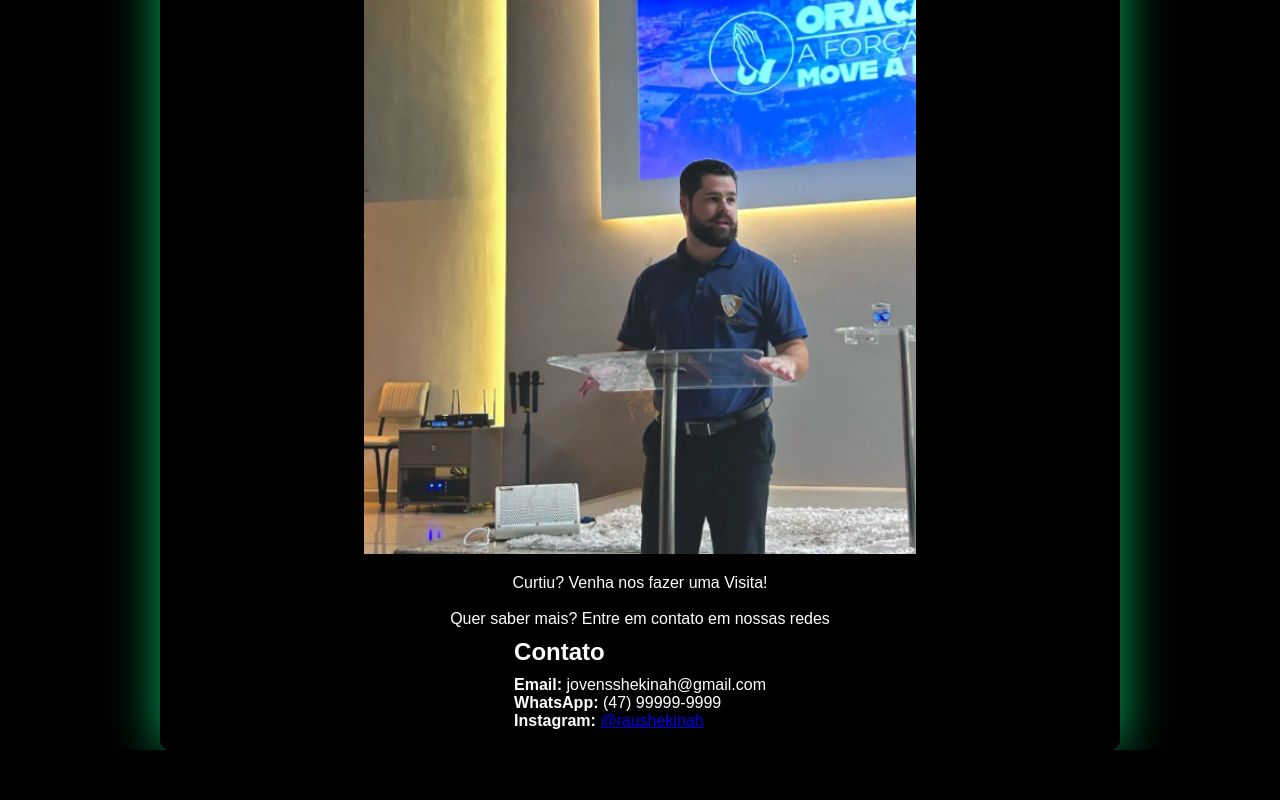
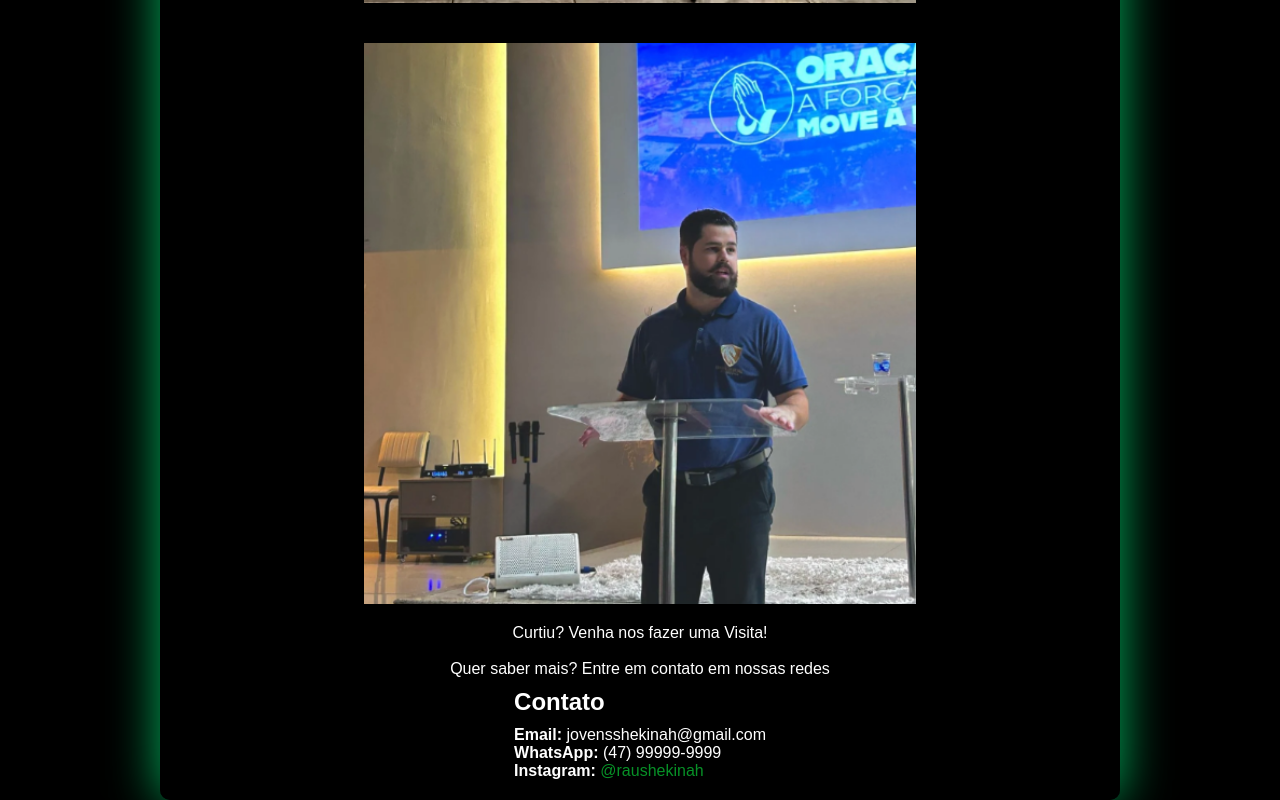
Before and after one commit to davipadilha19/encontro-jovens-shekinah, a plain HTML site: page index.html in a window 1280 px wide. Shown: the part 3813-4613 px from the top of the page. Before the commit the page ends 4563 px from the top, so only its background shows below. Drawn offline with Linux system fonts and the light colour scheme.

Commit message:
Update style.css

```diff
--- a/styles/style.css
+++ b/styles/style.css
@@ -139,6 +139,9 @@ h1 {
 #ProximosEncontros h2 {
   padding: 50px;
 }
+#Galeria{
+  margin-top: 50px;
+}
 #galeria {
   display: flex;
   flex-direction: column;
@@ -149,3 +152,7 @@ h1 {
 #galeria img {
   padding: 20px;
 }
+a{
+  text-decoration: none;
+  color: #079127
+}
```
